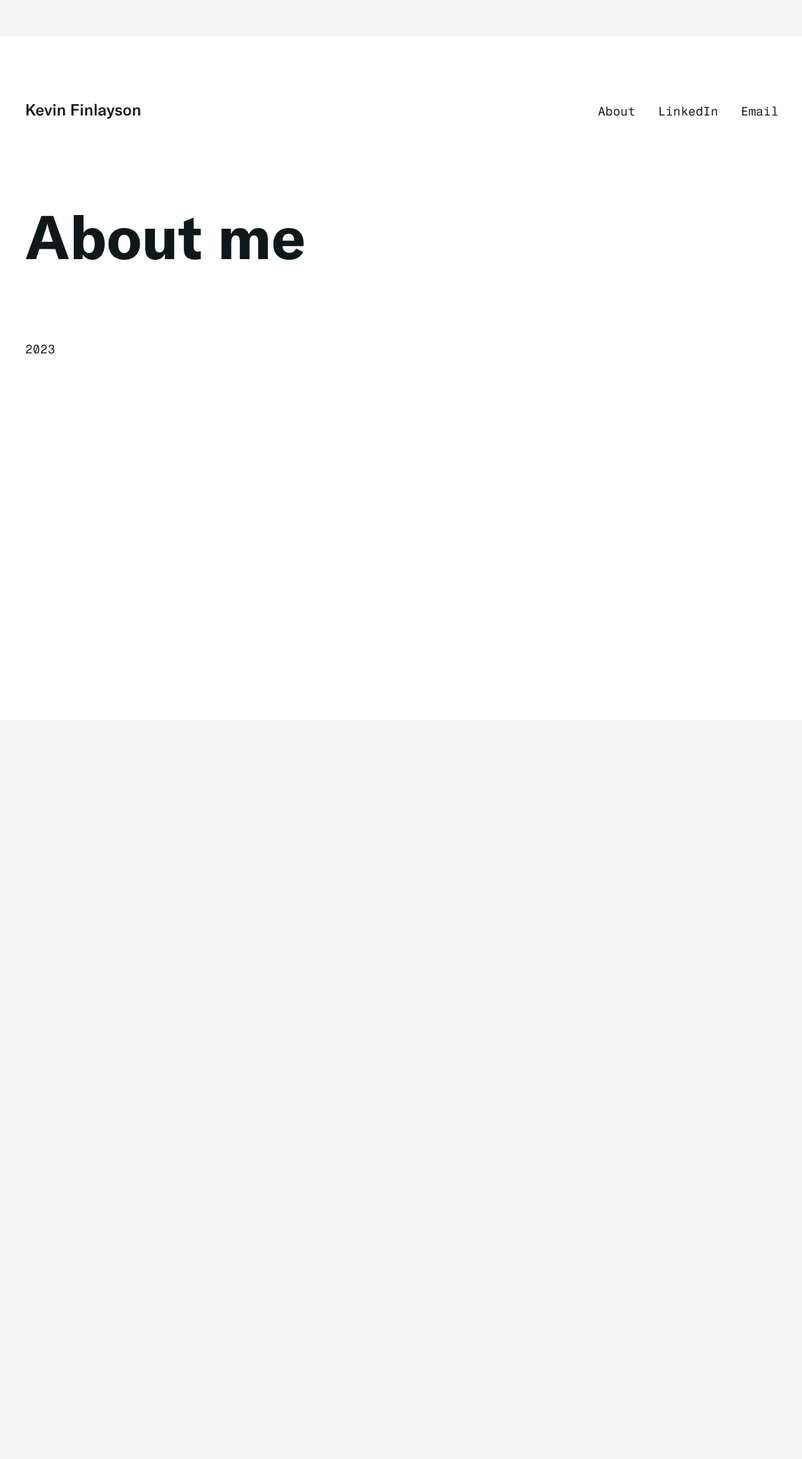
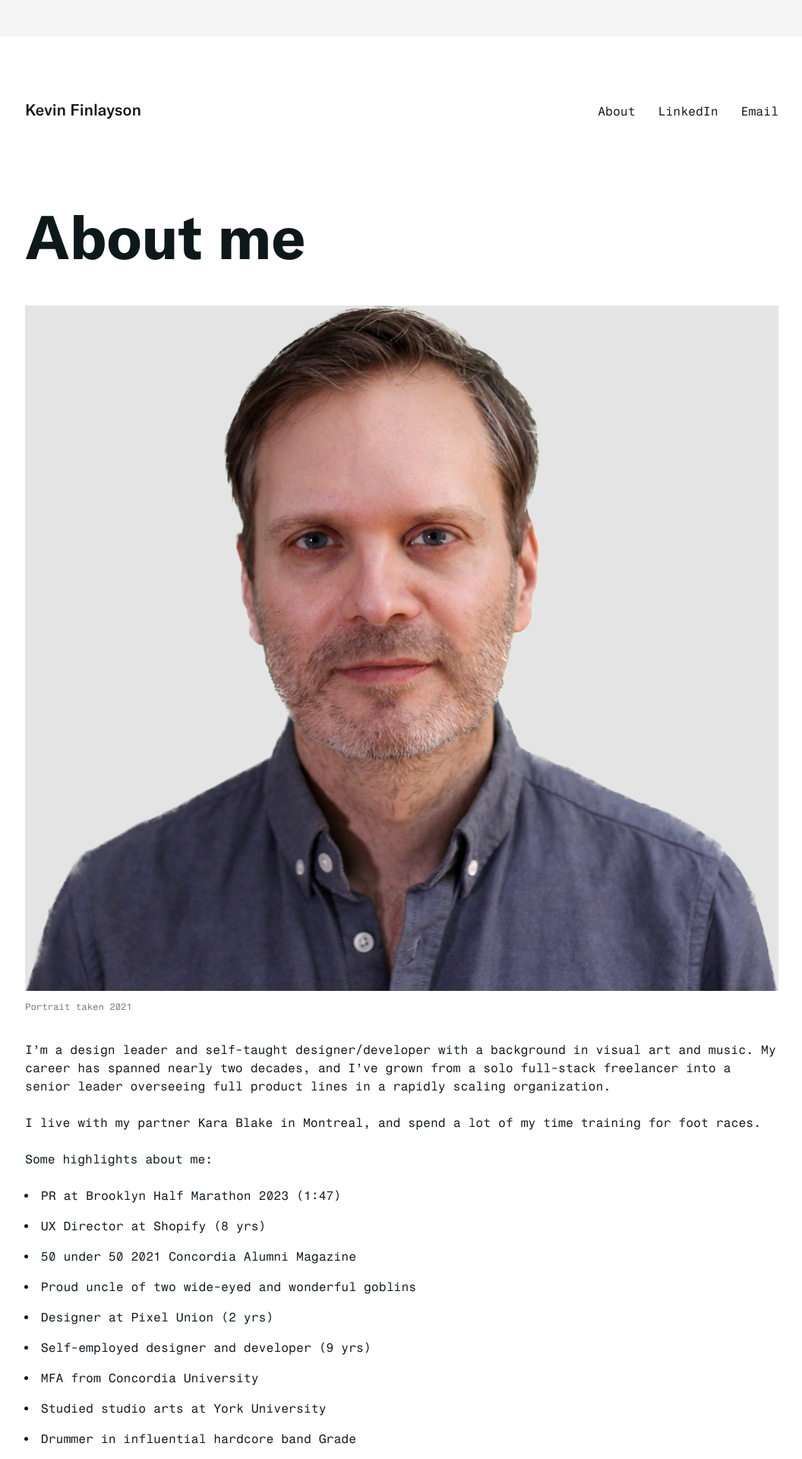
Before and after one commit to kevinfinlayson/kevinfinlayson.com, a Jekyll site: the page built from about.markdown, in a window 1280 px wide. Shown: the top 1920 px of the page at 76% size, without its empty margins (111-1167 px from the left). Built offline with Jekyll 4.4.1, drawn with Linux system fonts in a browser that asks for light colours; before the commit the page ends 996 px from its top, so only the background shows below that; some of the changed text lies outside the part shown.

Commit message:
about page

```diff
--- /dev/null
+++ b/_sass/page-about.scss
@@ -0,0 +1,19 @@
+// ABout
+
+.portrait {
+    // max-width: 50%;
+    // margin: 0 0 $section-padding $section-padding;
+    float: right;
+    display: block;
+    margin-bottom: $section-padding;
+
+    img {
+        margin-bottom: $spacing-half;
+    }
+
+    figcaption {
+        font-size: $smaller;
+        color: $dark-grey;
+        font-style: normal;
+    }
+}
--- a/_sass/screen.scss
+++ b/_sass/screen.scss
@@ -25,3 +25,4 @@ Stylesheet for Kevin Finlayson website
 @import "page";
 @import "typography";
 @import "page-home";
+@import "page-about";
--- a/about.markdown
+++ b/about.markdown
@@ -3,3 +3,72 @@ layout: page
 title: About me
 permalink: /about/
 ---
+
+<figure class="portrait"><img src="/assets/images/me.png" alt="Photo of me" class="me">
+    <figcaption>Portrait taken 2021</figcaption>
+</figure><!-- portrait -->
+
+
+I’m a design leader and self-taught designer/developer with a background in visual art and music. My career has spanned nearly two decades, and I've grown from a solo full-stack freelancer into a senior leader overseeing full product lines in a rapidly scaling organization.
+
+I live with my partner [Kara Blake](https://philtrefilms.com) in Montreal, and spend a lot of my time training for foot races.
+
+Some highlights about me:
+
+- PR at Brooklyn Half Marathon 2023 (1:47)
+- UX Director at Shopify (8 yrs)
+- 50 under 50 2021 Concordia Alumni Magazine
+- Proud uncle of two wide-eyed and wonderful goblins
+- Designer at Pixel Union (2 yrs)
+- Self-employed designer and developer (9 yrs)
+- MFA from Concordia University
+- Studied studio arts at York University
+- Drummer in influential hardcore band Grade
+- Certificate in basic Japanese fluency (lapsed)
+- Hometown is Toronto Ontario
+
+#### My Leadership Philosophy
+
+I believe that people are inherently intelligent, talented, driven, and want to do something meaningful with their time and energy. The job of the leader is to leverage this drive and desire, to help individuals stretch and grow and realize their potential, coming together in aggregate to do great things as a team.
+
+Being a great leader is not about being the smartest and most impactful person in the room, it’s about creating rooms of fully realized, highly engaged people doing the best work of their lives together, being fulfilled and having fun in the process.
+
+A great product leader does not stay at a high level of altitude, simply coaching and mentoring. They’re highly visible, responsive, and close to the product. The best leaders I worked with were always available, always quick to respond and help unblock their teams.
+
+I believe a great leader is able to get more from their teams by recognizing and cultivating unique individual greatness, by creating a safe, trusting and sustainable work environment, and by inspiring team members to come together and create something greater than themselves.
+
+
+
+#### My Design Philosophy
+
+I have lots of opinions about design, tools, collaboration and so on. Here are a few:
+
+- The design process is primarily a tool for driving alignment to enable building and shipping.
+
+- We risk losing our customers' good will and business at every moment. Radical empathy and a focus on what customers want and need is paramount.
+
+- There is a threshold at which our understanding of a problem is exhausted and a solution cannot be evaluated without putting it in contact with reality.
+
+- The goal is to accelerate the expansion of the knowledge of the problem towards this threshold. Product review is not about selling a design to stakeholders, but leveraging their context and experience to this end.
+
+- The user is intelligent and should be treated as such.
+
+- A project will ship more quickly and have a greater chance of success if designers work proactively with all other disciplines throughout the project life cycle.
+
+- Tools and artifacts are important only to the extent that they enable us to ship product and maintain that product for the long term.
+
+- A new feature is poison if it introduces a UX regression. This happens with alarming frequency on many products we use every day.
+
+- Design should reveal or obscure the underlying complexity of the product to the extent that it helps meet the needs of the customer.
+
+- Do not by paralyzed trying to account for edge cases. As long as you are shipping real value on the green path with no regressions, it is a win.
+
+- Your design should always have an opinion about what is best for the customer.
+
+- There is almost always a simpler and more elegant way of briging real value to the customer. We should ask how we could ship the thing in a few weeks, or a single cycle, rather than in months or next year.
+
+- MVP does not mean a partial feature shipped quickly, nor does it mean a complete feature shipped poorly. A good MVP is a polished first step that brings value while outlining the promise of what’s to come.
+
+- UI is closely connected with how data transforms as it moves through the product. Designers should understand the data model, the key mutations for the feature, and the business implications of how and where the data is stored.
+
+- Performance is one of the most significant lifts to user experience that a team can ship, but the impediments are often cultural and organizational rather than technical.
```
Also changed, not shown: assets/images/me.png (added).
